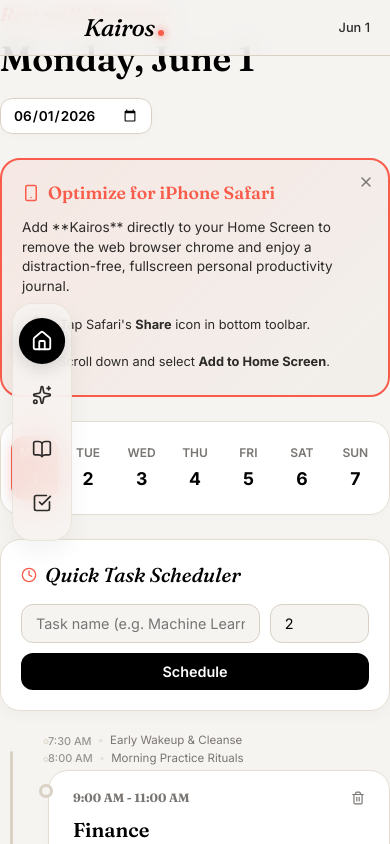
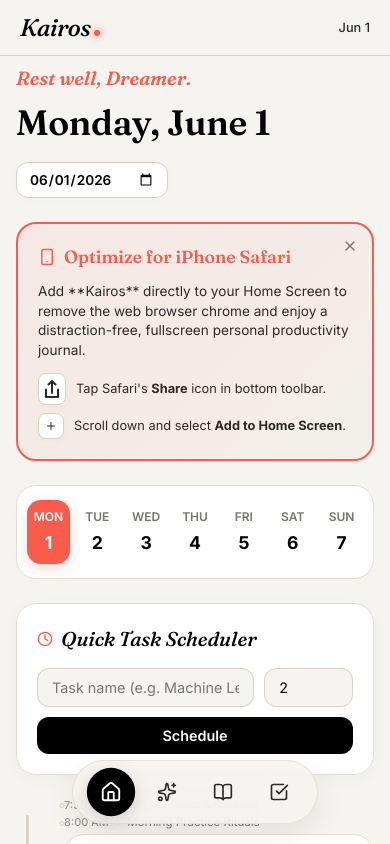
Before and after one commit to muhammedishraqm/newplanner, a React (Vite) app: page / in a window 390 px wide. Built offline with nearby package versions, Linux system fonts and the light colour scheme.

Commit message:
design: convert mobile navigation to horizontal floating bottom pill dock to optimize UX and screen real estate

```diff
--- a/src/index.css
+++ b/src/index.css
@@ -135,17 +135,17 @@
 /* Navigation Shell - Premium Floating Sidebar (Desktop) */
 .app-sidebar {
   position: fixed;
-  left: 20px;
-  top: 20px;
-  bottom: 20px;
-  width: 76px;
-  height: calc(100vh - 40px);
+  left: 24px;
+  top: 24px;
+  bottom: 24px;
+  width: 80px;
+  height: calc(100vh - 48px);
   background-color: rgba(246, 244, 241, 0.85); /* Cozy Translucent Sand */
   backdrop-filter: blur(20px) saturate(160%);
   -webkit-backdrop-filter: blur(20px) saturate(160%);
   border: 1px solid rgba(228, 222, 210, 0.7);
   border-radius: 28px;
-  padding: 24px 12px;
+  padding: 32px 12px;
   display: flex;
   flex-direction: column;
   align-items: center;
@@ -163,8 +163,8 @@
   display: flex;
   align-items: center;
   justify-content: center;
-  width: 44px;
-  height: 44px;
+  width: 48px;
+  height: 48px;
   border-radius: 50%;
   background-color: #FFFFFF;
   border: 1px solid var(--border-color);
@@ -1067,48 +1067,65 @@
 /* Responsive Viewports */
 @media (max-width: 767.98px) {
   .app-container {
-    flex-direction: row; /* Keep row direction for floating sidebar */
+    flex-direction: column; /* Normal layout flow on mobile */
   }
 
   .app-sidebar {
-    left: 12px;
-    top: 50%;
-    transform: translateY(-50%);
-    bottom: auto;
-    width: 60px;
-    height: auto;
-    padding: 16px 8px;
-    border-radius: 20px;
-    box-shadow: 0 10px 25px rgba(0,0,0,0.05);
+    position: fixed;
+    left: 50% !important;
+    transform: translateX(-50%) !important;
+    bottom: 20px !important;
+    top: auto !important;
+    width: auto !important;
+    max-width: 90% !important;
+    height: 64px !important;
+    background-color: rgba(246, 244, 241, 0.85) !important; /* Translucent Sand */
+    backdrop-filter: blur(20px) saturate(160%) !important;
+    -webkit-backdrop-filter: blur(20px) saturate(160%) !important;
+    border: 1px solid rgba(228, 222, 210, 0.85) !important;
+    border-radius: 32px !important;
+    padding: 0 16px !important;
+    display: flex !important;
+    flex-direction: row !important; /* Horizontal alignment */
+    align-items: center !important;
+    justify-content: center !important;
+    gap: 12px !important;
+    box-shadow: 0 10px 30px rgba(0, 0, 0, 0.08) !important;
+    z-index: 1000 !important;
   }
 
   .sidebar-logo {
-    display: none; /* Hide logo inside mobile side-dock */
+    display: none !important;
   }
 
   .sidebar-nav {
-    gap: 12px;
+    display: flex !important;
+    flex-direction: row !important; /* Horizontal lists */
+    align-items: center !important;
+    gap: 12px !important;
+    width: auto !important;
+    height: 100% !important;
   }
 
   .nav-item {
-    width: 42px;
-    height: 42px;
+    width: 44px !important;
+    height: 44px !important;
   }
 
   .nav-item::after {
-    display: none; /* Hide tooltips on mobile */
+    display: none !important;
   }
 
   .sidebar-footer {
-    display: none; /* Hide footer */
+    display: none !important;
   }
 
   .app-header {
-    padding-left: 84px !important;
+    padding-left: 20px !important; /* Balanced padding */
   }
 
   .main-viewport {
-    padding: calc(64px + var(--safe-top)) 16px 24px calc(84px + var(--safe-left)) !important;
+    padding: calc(64px + var(--safe-top)) 16px 100px 16px !important; /* Generous bottom padding to prevent covering content */
     height: 100vh;
   }
 
@@ -1117,12 +1134,12 @@
   }
 
   .fab {
-    bottom: 24px;
+    bottom: 96px; /* Avoid overlapping the bottom dock */
     right: 16px;
   }
 
   .section-title {
-    font-size: 1.6rem;
+    font-size: 1.8rem;
   }
 }
 
```
